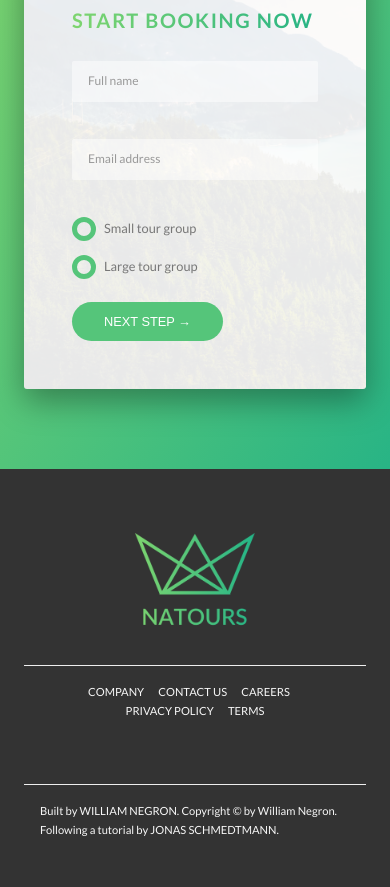
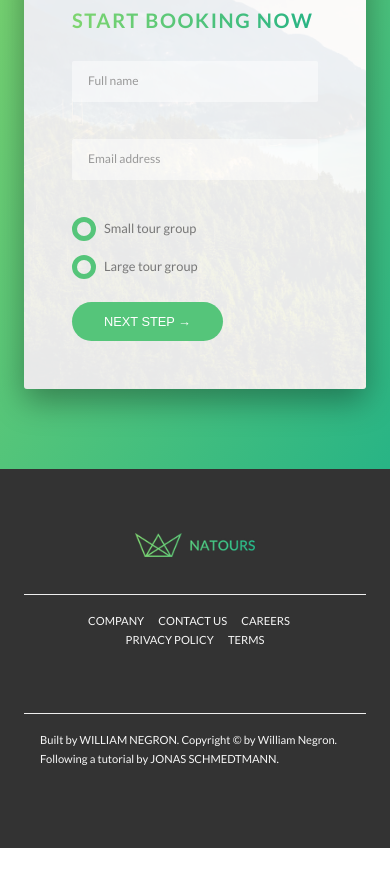
Before and after one commit to willnegrondev/css-tutorial, a website: page index.html in a window 390 px wide. Shown: the part 6063-6950 px from the top of the page. After the commit the page ends 6911 px from the top, so only its background shows below. Drawn offline with Linux system fonts and the light colour scheme.

Commit message:
implemented responsive images for the footer logo for practice

```diff
--- a/index.html
+++ b/index.html
@@ -319,7 +319,21 @@
         </main>
         <footer class="footer">
             <div class="footer__logo-box">
-                <img src="img/logo-green-2x.png" alt="Full logo" class="footer__logo">
+                <picture class="footer__logo">
+                    <source
+                        srcset="
+                            img/logo-green-small-1x.png 1x,
+                            img/logo-green-small-2x.png 2x"
+                        media="(max-width: 37.5rem)"
+                    >
+                    <img
+                        srcset="
+                            img/logo-green-1x.png 1x,
+                            img/logo-green-2x.png 2x"
+                        alt="Full logo"
+                        class="footer__logo"
+                    >
+                </picture>
             </div>
             <div class="row">
                 <div class="col-1-of-2">
```
